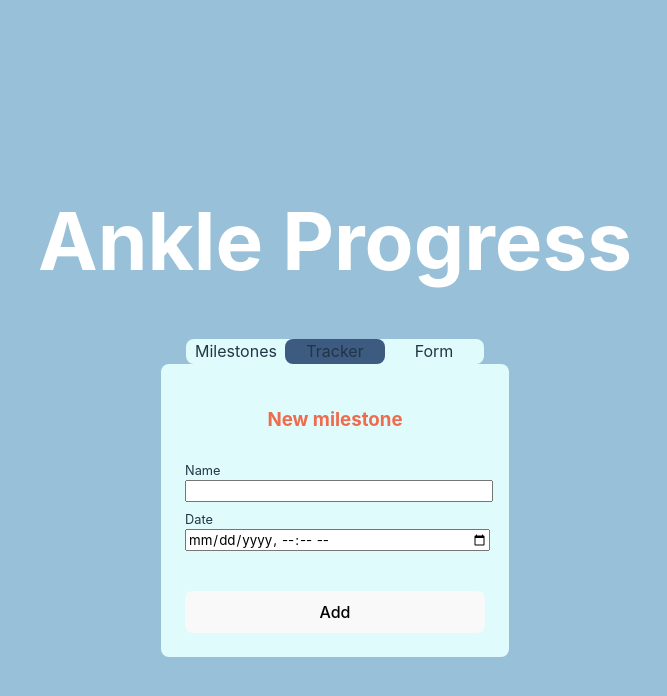
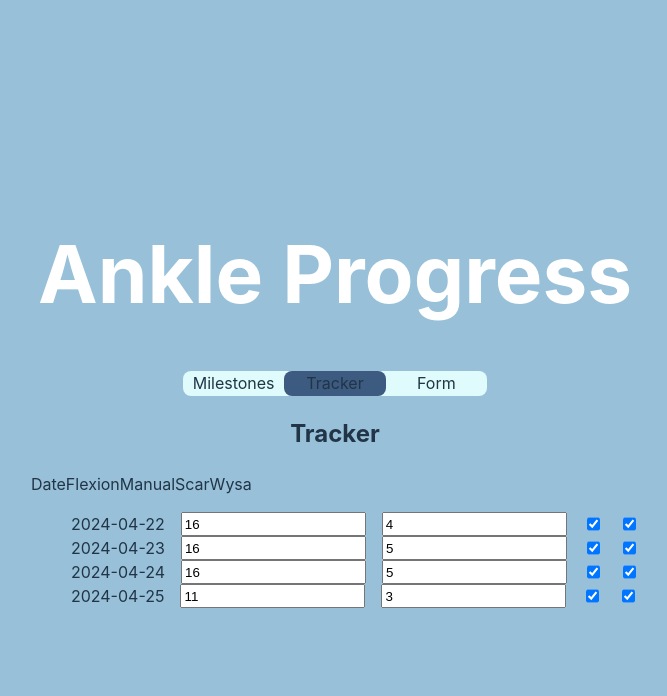
Before and after one commit to remnantsofred/habit-tracker, a React (Vite) app: page / in a window 1280 px wide. Both pictures are taken after a click on the element "Tracker". Shown: the top 696 px of the page, without its empty margins (305-972 px from the left). Built offline with nearby package versions, Linux system fonts and the light colour scheme.

Commit message:
Start tracker page

```diff
--- a/src/App.tsx
+++ b/src/App.tsx
@@ -1,6 +1,7 @@
 import './App.css'
 import { useState } from 'react';
 import Navbar from './components/Navbar/Navbar';
+import Tracker from './components/Tracker/Tracker';
 import Form from './components/Form/Form'
 import MilestonesPage from './components/MilestonesPage.tsx/MilestonesPage';
 export interface IMilestone {
@@ -22,7 +23,7 @@ export function App() {
       />
       <div>
         { page === 0 && <MilestonesPage />}
-        { page === 1 && <Form />}
+        { page === 1 && <Tracker />}
         { page === 2 && <Form />}
       </div>
     </div>
--- /dev/null
+++ b/src/components/Tracker/Tracker.css
@@ -0,0 +1,3 @@
+.tracker-item-container {
+  gap: 1em;
+}
--- /dev/null
+++ b/src/components/Tracker/Tracker.tsx
@@ -0,0 +1,43 @@
+import './Tracker.css';
+import TrackerItem from './TrackerItem';
+
+const dummyData = [
+  {'date': '2024-04-22', 'reps': 16, 'manual': 4, 'scar': true, 'wysa': true},
+  {'date': '2024-04-23', 'reps': 16, 'manual': 5, 'scar': true, 'wysa': true},
+  {'date': '2024-04-24', 'reps': 16, 'manual': 5, 'scar': true, 'wysa': true},
+  {'date': '2024-04-25', 'reps': 11, 'manual': 3, 'scar': true, 'wysa': true}
+]
+
+const Tracker = () => {
+  return (
+    <div className='tracker-page'>
+      <h2>Tracker</h2>
+      <div className='tracker-page-header row'>
+        <div>
+          Date
+        </div>
+        <div>
+          Flexion
+        </div>
+        <div>
+          Manual
+        </div>
+        <div>
+          Scar
+        </div>
+        <div>
+          Wysa
+        </div>
+      </div>
+      <ul>
+        { dummyData.map((item, idx) => {
+          return (
+            <TrackerItem item={item} key={idx}/>
+          )
+        }) }
+      </ul>
+    </div>
+  )
+}
+
+export default Tracker;
--- /dev/null
+++ b/src/components/Tracker/TrackerItem.tsx
@@ -0,0 +1,22 @@
+import './Tracker.css'
+
+const TrackerItem = ({item}) => {
+
+  return (
+    <div className="tracker-item-container row">
+      <div className="tracker-item part-1">
+        { item['date'] }
+      </div>
+      <input type="number" defaultValue={ item['reps'] }  className="tracker-item part-2">
+      </input>
+      <input type="number" defaultValue={ item['manual'] } className="tracker-item part-3">
+      </input>
+      <input type="checkbox" checked={ item['scar'] } className="tracker-item part-4">
+      </input>
+      <input type="checkbox" checked={ item['wysa'] }className="tracker-item part-5">
+      </input >
+    </div>
+  )
+}
+
+export default TrackerItem;
```
